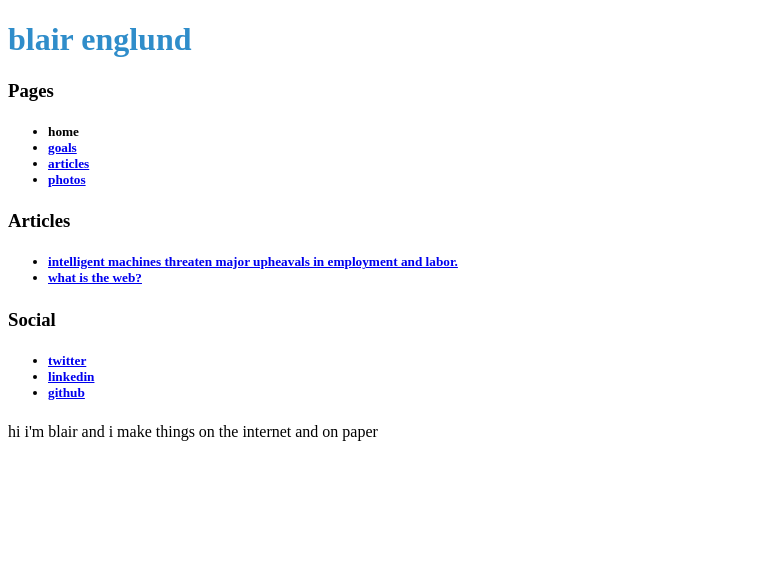
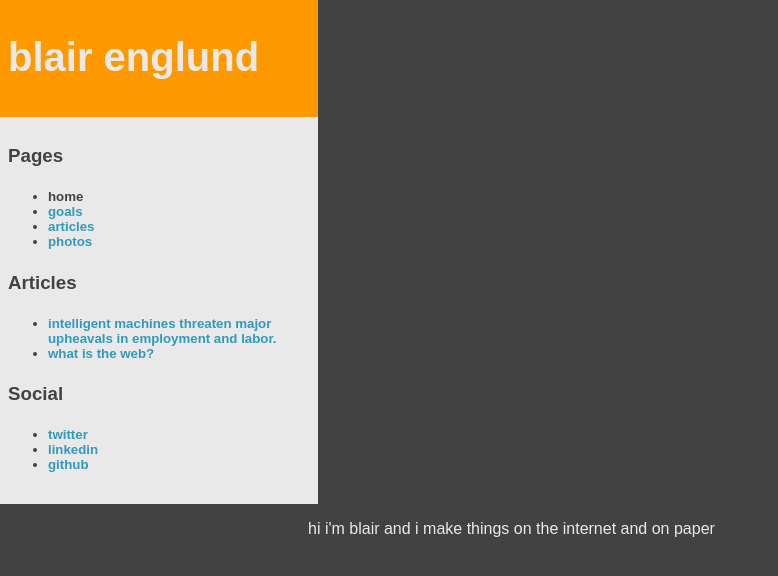
Before and after one commit to blairenglund/personal-website, a PHP site: page / in a window 1280 px wide. Shown: the top 576 px of the page, without its empty margins (0-778 px from the left). Run offline with PHP 8.4, Linux system fonts and the light colour scheme.

Commit message:
adding more css

```diff
--- a/ai_and_future_of_labor.php
+++ b/ai_and_future_of_labor.php
@@ -3,15 +3,16 @@
 <html>
 <head>
 	<title>intelligent machines threaten major upheavals in employment and labor.</title>
+	<link rel="stylesheet" type="text/css" href="personal-website.css">
 </head>
 <body>
-	<div class="header"><h1><a href="index.php" style="color:#2F8DCA; text-decoration:none;">blair englund</a></h1></div>
+	<div class="header"><h1><a href="index.php">blair englund</a></h1></div>
 
 	<div class="navbar">
 		<?php include 'php/navbar.php' ?>
 	</div>
 
-	<div class="article">
+	<div class="content">
 		<h3>intelligent machines threaten major upheavals in employment and labor.</h3>
 
 		<h4>As automation and artificial intelligence replace jobs traditionally done by humans, millions will become unemployed, and without a plan in place, we could face a 'labor displacement of a magnitude we haven't seen since the 1930s.'</h4>
--- a/goals.php
+++ b/goals.php
@@ -3,15 +3,16 @@
 <html>
 <head>
 	<title>goals</title>
+	<link rel="stylesheet" type="text/css" href="personal-website.css">
 </head>
 <body>
-	<div class="header"><h1><a href="index.php" style="color:#2F8DCA; text-decoration:none;">blair englund</a></h1></div>
+	<div class="header"><h1><a href="index.php">blair englund</a></h1></div>
 
 	<div class="navbar">
 		<?php include 'php/navbar.php' ?>
 	</div>
 
-	<div class="list">
+	<div class="content">
 		<h1>my goals</h1>
 		<h3>professional goals</h3>
 		<ul>
--- a/index.php
+++ b/index.php
@@ -3,17 +3,20 @@
 <html>
 <head>
 	<title>blair englund</title>
+	<link rel="stylesheet" type="text/css" href="personal-website.css">
 </head>
-<body>
+<body class="container">
 	<div class="header">
-		<h1><a href="index.php" style="color:#2F8DCA; text-decoration:none;">blair englund</a></h1>
+		<h1><a href="index.php">blair englund</a></h1>
 	</div>
 
 	<div class="navbar">
 		<?php include 'php/navbar.php' ?>
 	</div>
 
-	<p>hi i'm blair and i make things on the internet and on paper</p>
+	<div class="content">
+		<p>hi i'm blair and i make things on the internet and on paper</p>
+	</div>
 
 </body>
 </html>
--- a/personal-website.css
+++ b/personal-website.css
@@ -1,20 +1,64 @@
 body {
-	background-color: #61473A;
-	font-family: Arial, sans-serif;
-	font color: white;
+	background-color: #424242;
+	font-family: Trebuchet, sans-serif;
+	color: black;
+}
+
+a {
+	text-decoration: none;
+	color: #3299BB;
+}
+
+a:visited {
+	text-decoration: none;
+	color: #329900;
+}
+
+.container {
+	display: flex;
+	flex-direction: column;
 }
 
 .header {
-	font-family: cursive;
-	font color: #51B4D4;
-	text-align: center;
+	width: 300px;
+	background-color: #FF9900;
+	font-family: Trebuchet, sans-serif;
+	color: #51B4D4;
+	font-size: 15pt;
+	text-decoration: none;
+	padding: 10px;
+	margin-top: -10px;
+	margin-left: -10px;
+}
+
+.header a {
+	text-decoration: none;
+	color: #E9E9E9;
+}
+
+.header a:hover {
+	text-decoration: none;
+	color: #E9E9E9;
 }
 
 .navbar {
 	text-decoration: none;
-	text-align: center;
+	width:300px;
+	background-color: #E9E9E9;
+	padding:10px;
+	color: #424242;
+	margin-left: -10px;
 }
 
 .navbar a {
-	font color:
+	color: #3299BB;
 }
+
+.navbar a:hover {
+	color: #3299BB;
+}
+
+.content{
+	color: #E9E9E9;
+	margin-left: 300px;
+}
--- a/what_is_the_web.php
+++ b/what_is_the_web.php
@@ -3,15 +3,16 @@
 <html>
 <head>
 	<title>what is the web?</title>
+	<link rel="stylesheet" type="text/css" href="personal-website.css">
 </head>
 <body>
-	<div class="header"><h1><a href="index.php" style="color:#2F8DCA; text-decoration:none;">blair englund</a></h1></div>
+	<div class="header"><h1><a href="index.php">blair englund</a></h1></div>
 
 	<div class="navbar">
 		<?php include 'php/navbar.php' ?>
 	</div>
 
-	<div class="article">
+	<div class="content">
 		<h3>what is the web?</h3>
 
 		<h4>What started as a project to help physicists share their research has now evolved into a tool so ubiquitous that it's hard -- impossible for some -- to imagine daily life without it.</h4>
```
Also changed, not shown: articles.php (+3 -7 lines), photos.php (+6 -3 lines), icons/icon_facebook_black.png (added), icons/icon_git_black.png (added), icons/icon_linkedin_black.png (added), icons/icon_twitter_black.png (added), 3 other files.
